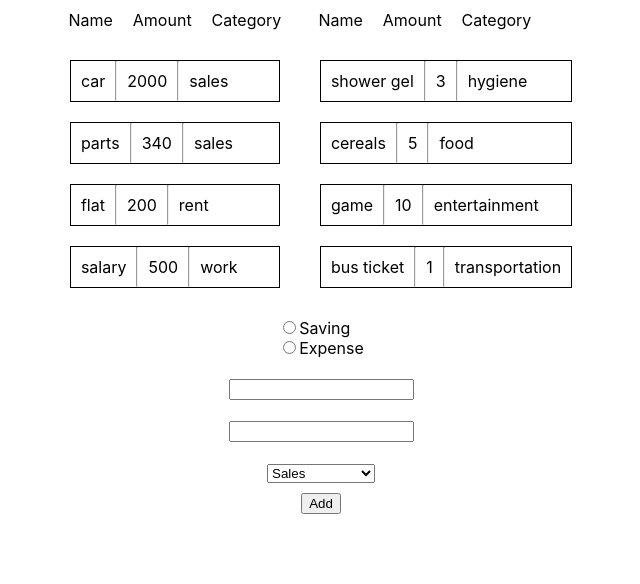
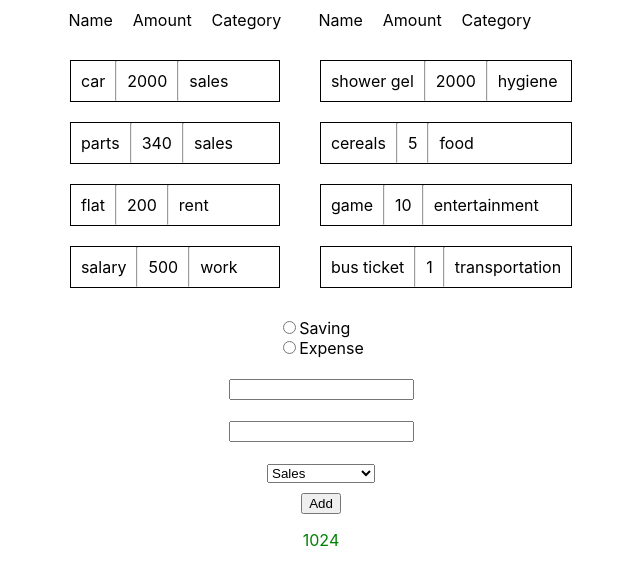
Before and after one commit to przemodeveloper/savings-calculator, a React (Create React App) app: page / in a window 1280 px wide. Shown: the top 584 px of the page, without its empty margins (319-959 px from the left). Built offline with nearby package versions, Linux system fonts and the light colour scheme.

Commit message:
Implement adding entry logic

```diff
--- a/src/App.css
+++ b/src/App.css
@@ -9,6 +9,14 @@
   justify-content: center;
   align-items: center;
   flex-direction: column;
+}
+
+.red {
+  color: red;
+}
+
+.green {
+  color: green;
 }
 
 .App-logo {
--- a/src/App.js
+++ b/src/App.js
@@ -14,7 +14,7 @@ class App extends Component {
       {id: 4, name: "salary", amount: 500, category: "work"}
   ],
     expenses: [
-      {id: 1, name: "shower gel", amount: 3, category: "hygiene"},
+      {id: 1, name: "shower gel", amount: 2000, category: "hygiene"},
       {id: 2, name: "cereals", amount: 5, category: "food"},
       {id: 3, name: "game", amount: 10, category: "entertainment" },
       {id: 4, name: "bus ticket", amount: 1, category: "transportation"}
@@ -23,18 +23,76 @@ class App extends Component {
     category: '',
     amount: null,
     type: null,
+    difference: null,
+  }
+
+  componentDidMount() {
+    let sumOfSavings = 0;
+    let sumOfExpenses = 0;
+
+    for (let firstSum of this.state.savings) {
+      sumOfSavings += firstSum.amount;
+    }
+
+    for (let secondSum of this.state.expenses) {
+      sumOfExpenses += secondSum.amount;
+    }
+
+    this.setState({
+      difference: sumOfSavings - sumOfExpenses
+    })
   }
 
   handleChange = (event) => {
     const target = event.target;
-    const value = target.type === 'checkbox' ? target.checked : target.value;
+    const value = target.value;
     const name = target.name;
     this.setState({
       ...this.state,
       [name]: value
     })
 
-    console.log(this.state.name, this.state.category, this.state.amount, this.state.type);
+  }
+
+  calculateDifference = () => {
+    let savingsSum = 0;
+    let expensesSum = 0;
+
+    for (let firstSum of this.state.savings) {
+      savingsSum = savingsSum + Number(firstSum.amount);
+    }
+
+    for (let secondSum of this.state.expenses) {
+      expensesSum = expensesSum + Number(secondSum.amount);
+    }
+
+    this.setState({
+      difference: savingsSum - expensesSum
+    })
+  }
+
+  onAddEntry = (event) => {
+    event.preventDefault();
+
+    if(this.state.name !== '' && this.state.category !== '' && this.state.amount !== null && this.state.type !== null) {
+
+    const entry = {
+      id: this.state.expenses.length + this.state.savings.length + 1,
+      name: this.state.name,
+      category: this.state.category,
+      amount: this.state.amount
+    }
+
+    if(this.state.type === 'saving') {
+      this.setState({
+        savings: this.state.savings.concat(entry)
+      }, this.calculateDifference)
+    } else {
+      this.setState({
+        expenses: this.state.expenses.concat(entry)
+      }, this.calculateDifference)
+    }
+    }
   }
 
 
@@ -46,8 +104,9 @@ class App extends Component {
           <ExpenseList expenses={this.state.expenses}/>
         </div>
         <div>
-          <Form change={this.handleChange}/>
+          <Form change={this.handleChange} click={this.onAddEntry}/>
         </div>
+        <p className={this.state.difference > 0 ? "green" : "red" }>{this.state.difference}</p>
       </div>
     )
   }
--- a/src/Components/Form/Form.js
+++ b/src/Components/Form/Form.js
@@ -31,7 +31,7 @@ const Form = (props) => {
                     <option value="transportation">Transportation</option>
                 </select>
             </div>
-            <input type="submit" value="Add" />
+            <input type="submit" value="Add" onClick={props.click}/>
         </form>
     )
 }
```
